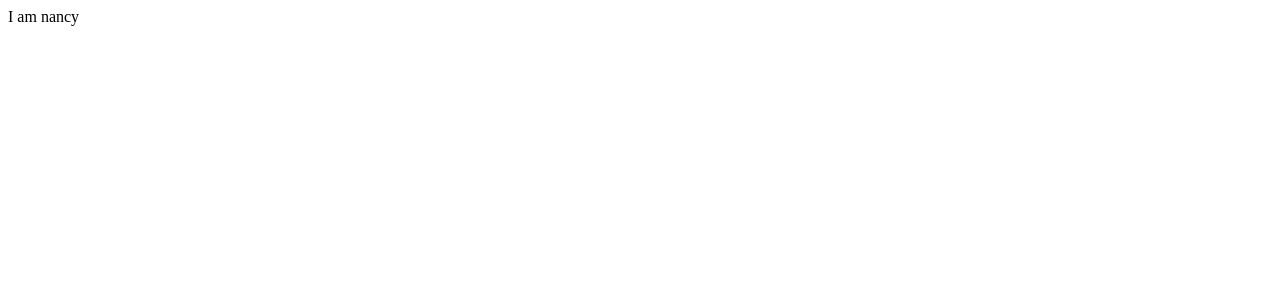
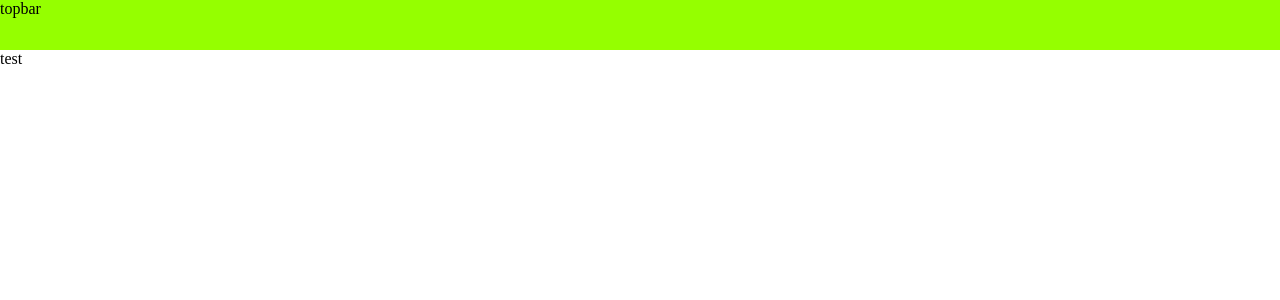
Before and after one commit to Nancy-Johnson/blog-fe, a React (Create React App) app: page / in a window 1280 px wide. Shown: the top 300 px of the page. Built offline with nearby package versions, Linux system fonts and the light colour scheme.

Commit message:
on 11/01/2023 i made changes

```diff
--- a/public/index.html
+++ b/public/index.html
@@ -5,6 +5,11 @@
     <meta name="theme-color" content ="#000000" />
     <meta name="viewport" content="width=device-width, initial-scale=1.0">
     <meta name="description" content="Website created using create react app">
+    <style>
+        *{
+            margin: 0;
+        }
+    </style>
 
     <title>Blog React app</title>
 </head>
--- a/src/App.js
+++ b/src/App.js
@@ -1,9 +1,11 @@
+import TopBar from "./topbar/TopBar";
 
 function App() {
   return (
-    <div className="App">
-     I am nancy
-    </div>
+    <>
+     <TopBar/>
+      <p>test </p>
+    </>
   );
 }
 
--- /dev/null
+++ b/src/topbar/TopBar.jsx
@@ -0,0 +1,9 @@
+import "./topbar.css"
+
+export default function TopBar(){
+    return (
+        <div className="top">
+            topbar
+        </div>
+    )
+}
--- /dev/null
+++ b/src/topbar/topbar.css
@@ -0,0 +1,7 @@
+.top{
+    width:100%;
+    height: 50px;
+    background-color: rgb(149, 255, 0);
+    position: sticky;
+    top: 0;
+}
```
